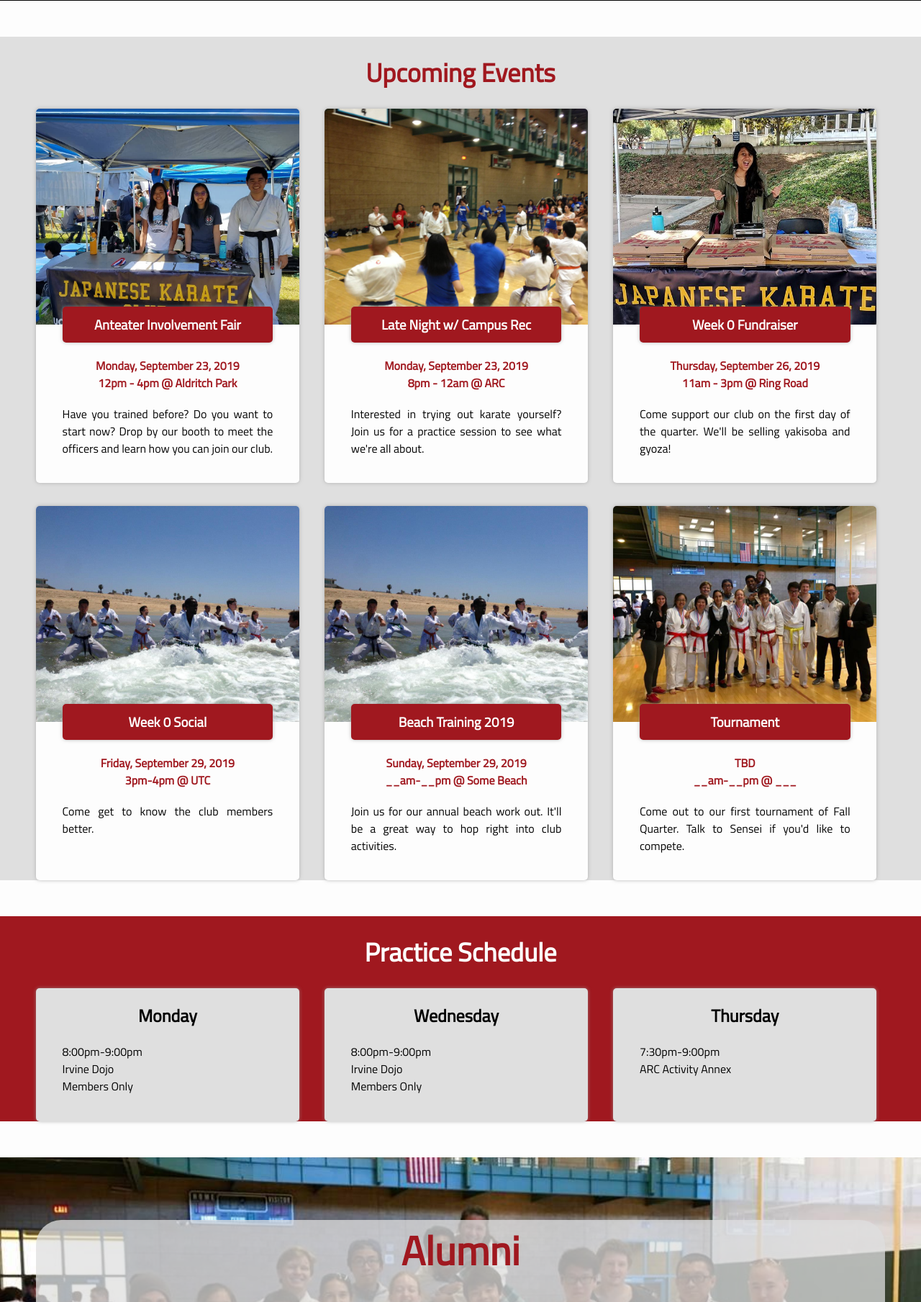
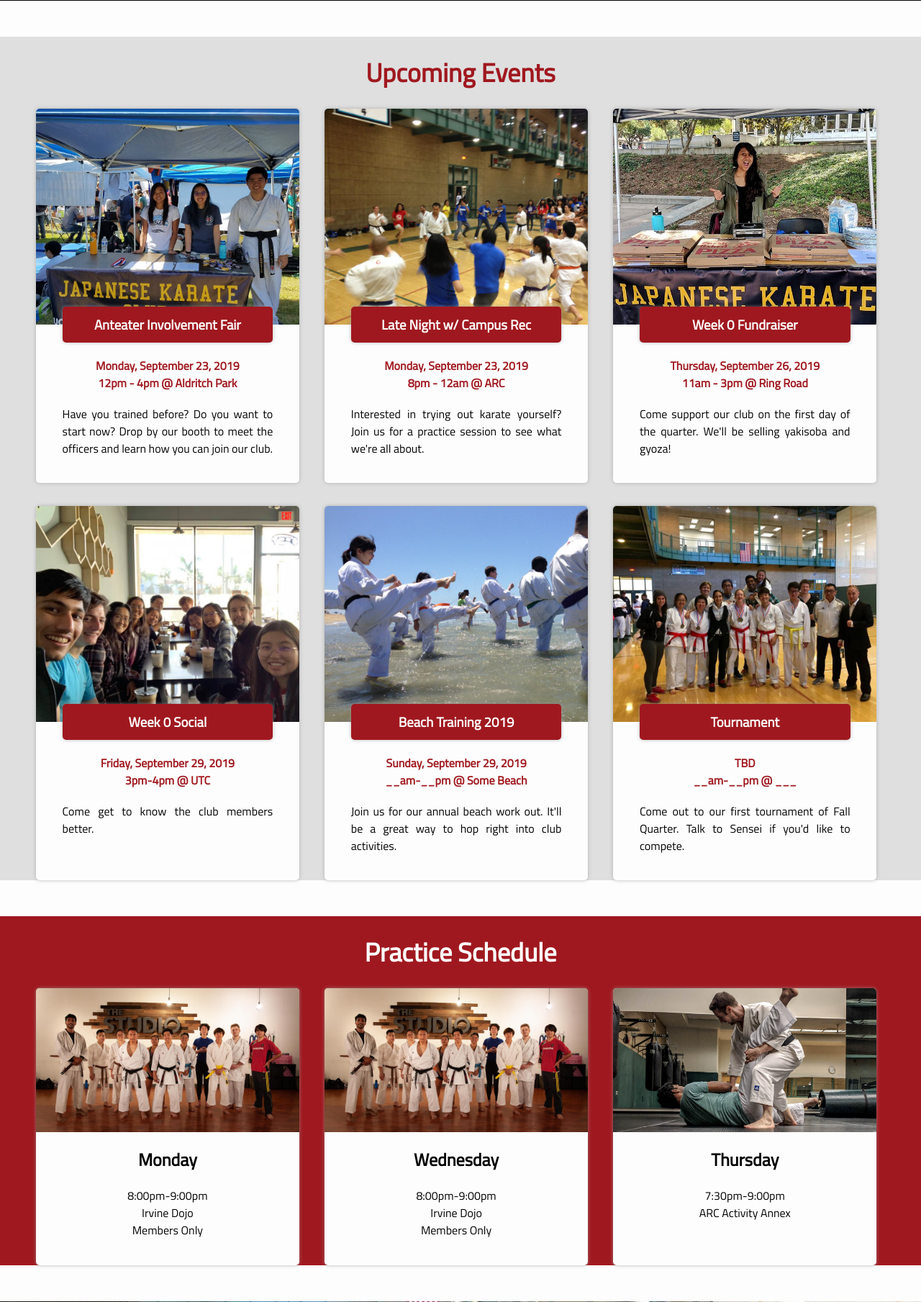
Before and after one commit to nihonkarateuci/nihonkarateuci.github.io, a PHP site: page / in a window 1280 px wide. Shown: the part 1181-2990 px from the top of the page at 72% size. Run offline with PHP 8.4, Linux system fonts and the light colour scheme.

Commit message:
Updated practice schedule

```diff
--- a/index.html
+++ b/index.html
@@ -95,7 +95,7 @@
                             </p>
                         </div>
                         <div class="three-card shadow white">
-                            <div style="background-image: url('images/home/beach.jpg');"></div>
+                            <div style="background-image: url('images/home/social.jpg');"></div>
                             <h3 class="shadow red white-text">Week 0 Social</h3>
                             <b>Friday, September 29, 2019</b><br>
                             <b>3pm-4pm @ UTC</b><br>
@@ -127,26 +127,29 @@
                 </div>
                 <div id="schedule" class="section red white-text">
                     <span class="floater">Practice Schedule</span>
-                    <div class="three-card-container">
-                        <div class="three-card shadow gray black-text">
+                    <div class="three-card-container black-text">
+                        <div class="three-card small shadow white">
+                            <div style="background-image: url('images/home/monday.jpg'); background-position: 30% 0%;"></div>
                             <h2>Monday</h2>
-                            <p>
+                            <p style="text-align: center;">
                                 8:00pm-9:00pm<br>
                                 Irvine Dojo<br>
                                 Members Only<br>
                             </p>
                         </div>
-                        <div class="three-card shadow gray black-text">
+                        <div class="three-card small shadow white">
+                            <div style="background-image: url('images/home/monday.jpg');"></div>
                             <h2>Wednesday</h2>
-                            <p>
+                            <p style="text-align: center;">
                                 8:00pm-9:00pm<br>
                                 Irvine Dojo<br>
                                 Members Only<br>
                             </p>
                         </div>
-                        <div class="three-card shadow gray black-text">
+                        <div class="three-card small shadow white">
+                            <div style="background-image: url('images/home/thursday.jpg'); background-position: 0% 65%;"></div>
                             <h2>Thursday</h2>
-                            <p>
+                            <p style="text-align: center;">
                                 7:30pm-9:00pm<br>
                                 ARC Activity Annex<br>
                             </p>
@@ -264,7 +267,7 @@
                             </p>
                         </div>
                         <div class="three-card shadow white">
-                            <div style="background-image: url('images/home/beach.jpg');"></div>
+                            <div style="background-image: url('images/home/social.jpg');"></div>
                             <h3 class="shadow red white-text">Week 0 Social</h3>
                             <b>Friday, September 29, 2019</b><br>
                             <b>3pm-4pm @ UTC</b><br>
@@ -297,26 +300,29 @@
                 <a class="mobile-anchor" id="schedule-m"></a>
                 <div class="section red white-text">
                     <span class="floater">Practice Schedule</span>
-                    <div class="three-card-container">
-                        <div class="three-card shadow white black-text">
+                    <div class="three-card-container black-text">
+                        <div class="three-card small shadow white">
+                            <div style="background-image: url('images/home/monday.jpg'); background-position: 30% 0%;"></div>
                             <h2>Monday</h2>
-                            <p>
+                            <p style="text-align: center;">
                                 8:00pm-9:00pm<br>
                                 Irvine Dojo<br>
                                 Members Only<br>
                             </p>
                         </div>
-                        <div class="three-card shadow white black-text">
+                        <div class="three-card small shadow white">
+                            <div style="background-image: url('images/home/monday.jpg');"></div>
                             <h2>Wednesday</h2>
-                            <p>
+                            <p style="text-align: center;">
                                 8:00pm-9:00pm<br>
                                 Irvine Dojo<br>
                                 Members Only<br>
                             </p>
                         </div>
-                        <div class="three-card shadow white black-text">
+                        <div class="three-card small shadow white">
+                            <div style="background-image: url('images/home/thursday.jpg'); background-position: 0% 65%;"></div>
                             <h2>Thursday</h2>
-                            <p>
+                            <p style="text-align: center;">
                                 7:30pm-9:00pm<br>
                                 ARC Activity Annex<br>
                             </p>
--- a/styles/home.css
+++ b/styles/home.css
@@ -4,7 +4,7 @@
 .slideshow {
     width: 100%;
     height: 500px;
-    background-image: url('../images/home.jpg');
+    background-image: url('../images/main.jpg');
     background-position: center;
     background-repeat: no-repeat;
     background-size: cover;
@@ -26,16 +26,18 @@
     grid-column-gap: 3%;
 }
 .three-card {
-    min-height: 150px;
     border-radius: 5px;
 }
 .three-card div {
+    width: 100%;
     height: 300px;
-    width: 100%;
     border-radius: 5px 5px 0 0;
     background-size: cover;
     background-repeat: no-repeat;
     background-position: 0% 40%;
+}
+.three-card.small div {
+    height: 200px;
 }
 .three-card h3 {
     width: 80%;
```
Also changed, not shown: images/home/beach.jpg, images/home/monday.jpg (renamed from images/home.jpg), images/home/social.jpg, images/home/thursday.jpg (added), images/main.jpg (added).
